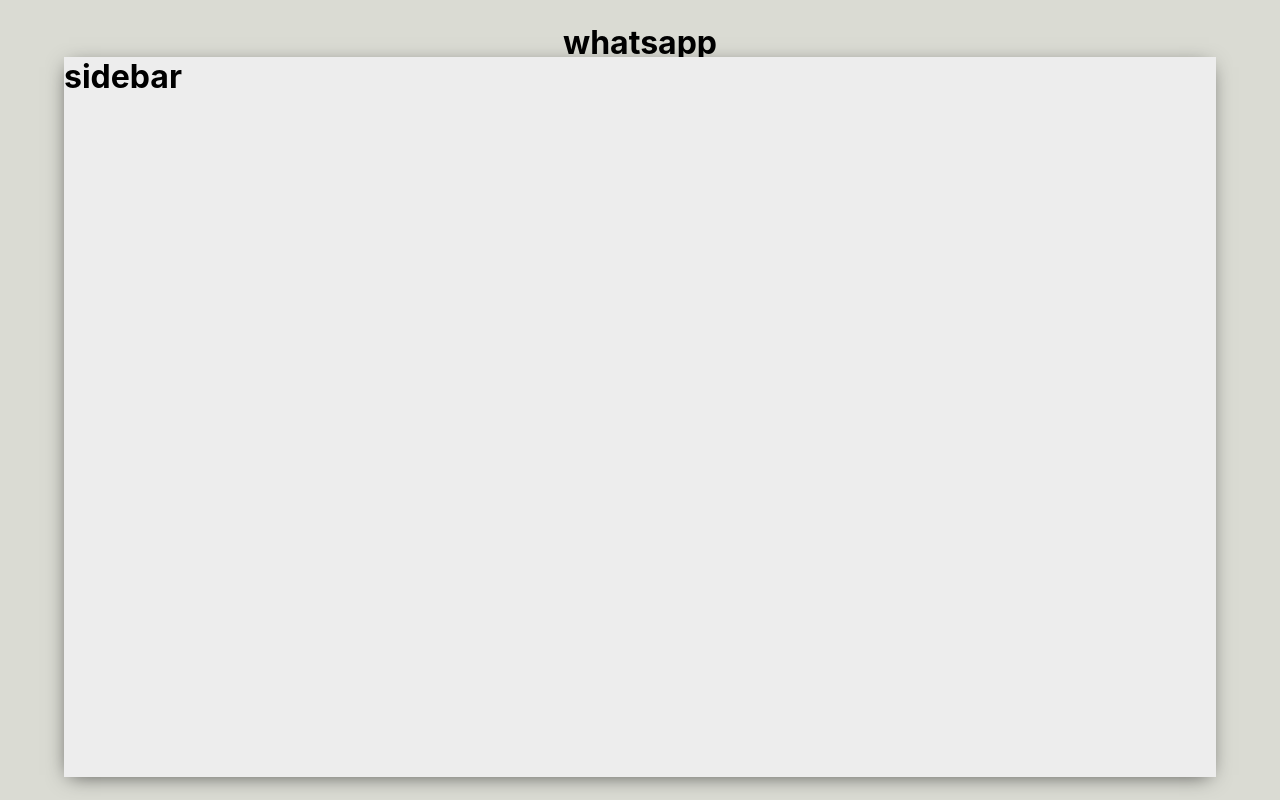
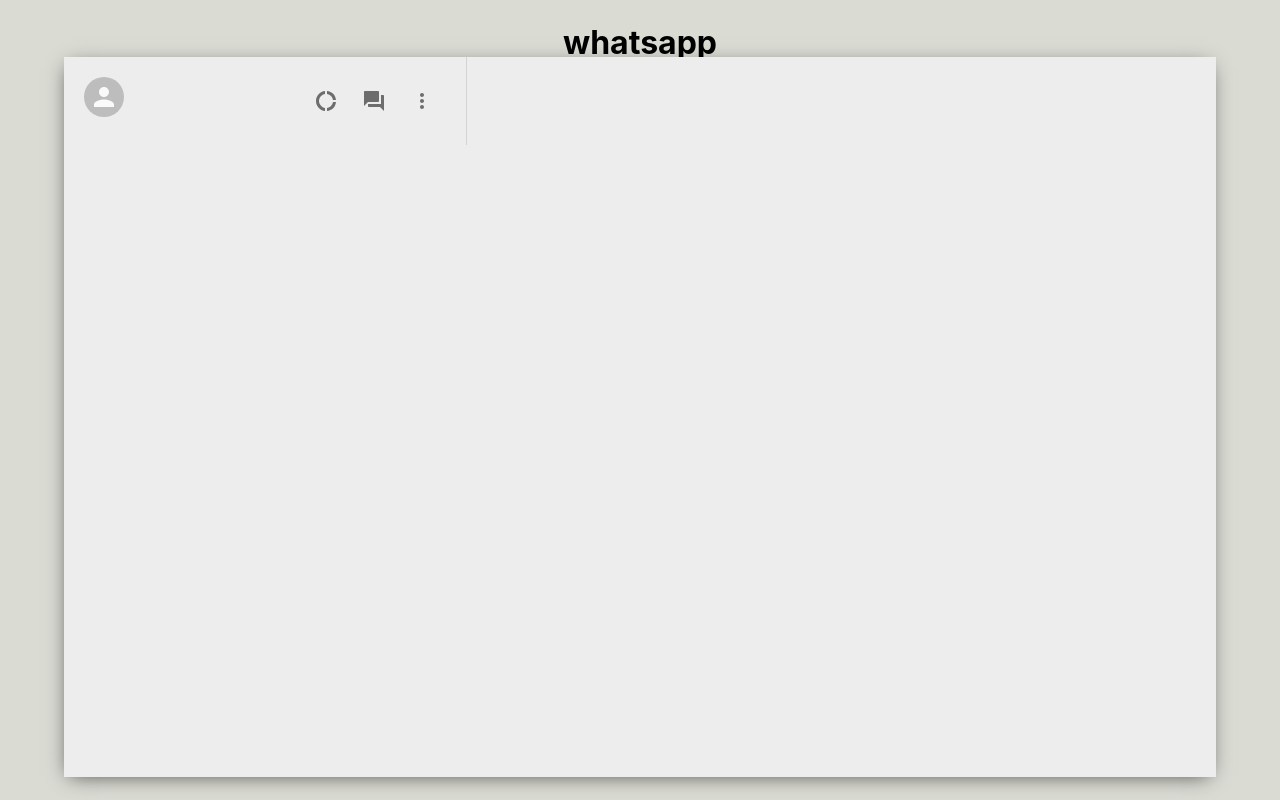
Before and after one commit to pabloa1311/whatsapp-clone, a React (Create React App) app: page / in a window 1280 px wide. Built offline with nearby package versions, Linux system fonts and the light colour scheme.

Commit message:
sidebar Header created

```diff
--- a/package.json
+++ b/package.json
@@ -3,6 +3,8 @@
   "version": "0.1.0",
   "private": true,
   "dependencies": {
+    "@material-ui/core": "^4.11.4",
+    "@material-ui/icons": "^4.11.2",
     "@testing-library/jest-dom": "^5.11.4",
     "@testing-library/react": "^11.1.0",
     "@testing-library/user-event": "^12.1.10",
--- a/src/components/Sidebar.css
+++ b/src/components/Sidebar.css
@@ -0,0 +1,22 @@
+.sidebar {
+    flex: 0.35
+}
+
+.sidebar__header {
+    display: flex;
+    justify-content: space-between;
+    padding: 20px;
+    border-right: 1px solid lightgray;
+}
+
+.sidebar__headerRight {
+    display: flex;
+    align-items: center;
+    justify-content: space-between;
+    min-width: 10vw;
+}
+
+.sidebar__headerRight > .MuiScgIcon-root {
+    margin-right: 2vw;
+    font-size: 24px !important;
+}
--- a/src/components/Sidebar.js
+++ b/src/components/Sidebar.js
@@ -1,12 +1,33 @@
-import React from 'react'
-import "./Sidebar.css"
+import React from "react";
+import "./Sidebar.css";
+
+import AccountCircleIcon from "@material-ui/icons/AccountCircle";
+import DonutLargeIcon from "@material-ui/icons/DonutLarge";
+import MoreVertIcon from "@material-ui/icons/MoreVert";
+import QuestionAnswerIcon from "@material-ui/icons/QuestionAnswer";
+import { Avatar, IconButton } from "@material-ui/core";
 
 function Sidebar() {
-    return (
-        <div className="sidebar">
-            <h1>sidebar</h1>
+  return (
+    <div className="sidebar">
+      <div className="sidebar__header">
+        <Avatar />
+        <div className="sidebar__headerRight">
+          <IconButton>
+            <DonutLargeIcon />
+          </IconButton>
+          <IconButton>
+            <QuestionAnswerIcon />
+          </IconButton>
+          <IconButton>
+            <MoreVertIcon />
+          </IconButton>
         </div>
-    )
+      </div>
+      <div className="sidebar__search"></div>
+      <div className="sidebar__chats"></div>
+    </div>
+  );
 }
 
-export default Sidebar
+export default Sidebar;
```
Also changed, not shown: src/components/Char.css (deleted), src/components/Chat.css (added), 1 other file (tests, documents, lock files or other folders).
